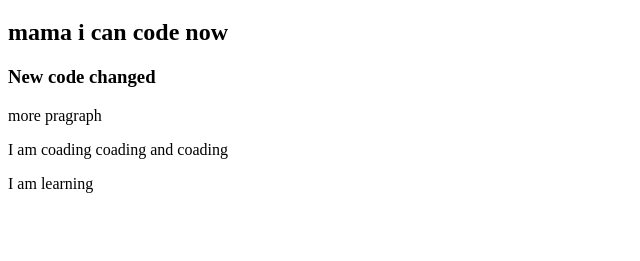
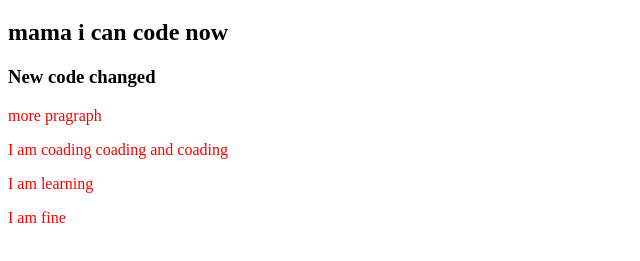
Before and after one commit to jewel768/my-second-repo, a plain HTML site: page index.html in a window 1280 px wide. Shown: the part 61-322 px from the top of the page, without its empty margins (0-640 px from the left). Drawn offline with Linux system fonts and the light colour scheme.

```diff
--- a/index.html
+++ b/index.html
@@ -14,6 +14,7 @@
     <p>more pragraph</p>
     <p>I am coading coading and coading</p>
     <p>I am learning</p>
+    <p>I am fine</p>
 
 </body>
 </html>
--- a/style.css
+++ b/style.css
@@ -0,0 +1,3 @@
+p{
+    color:red;
+}
```
